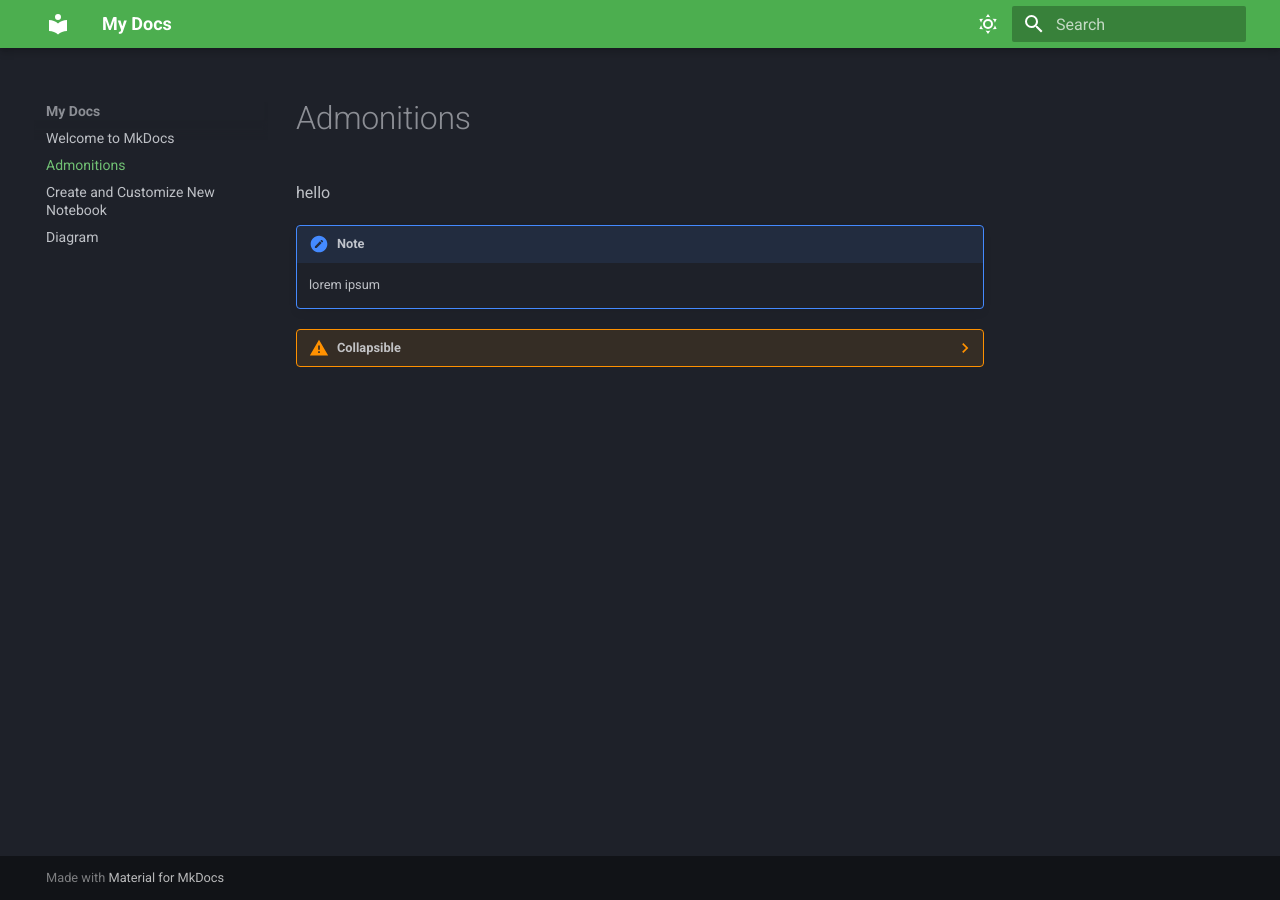
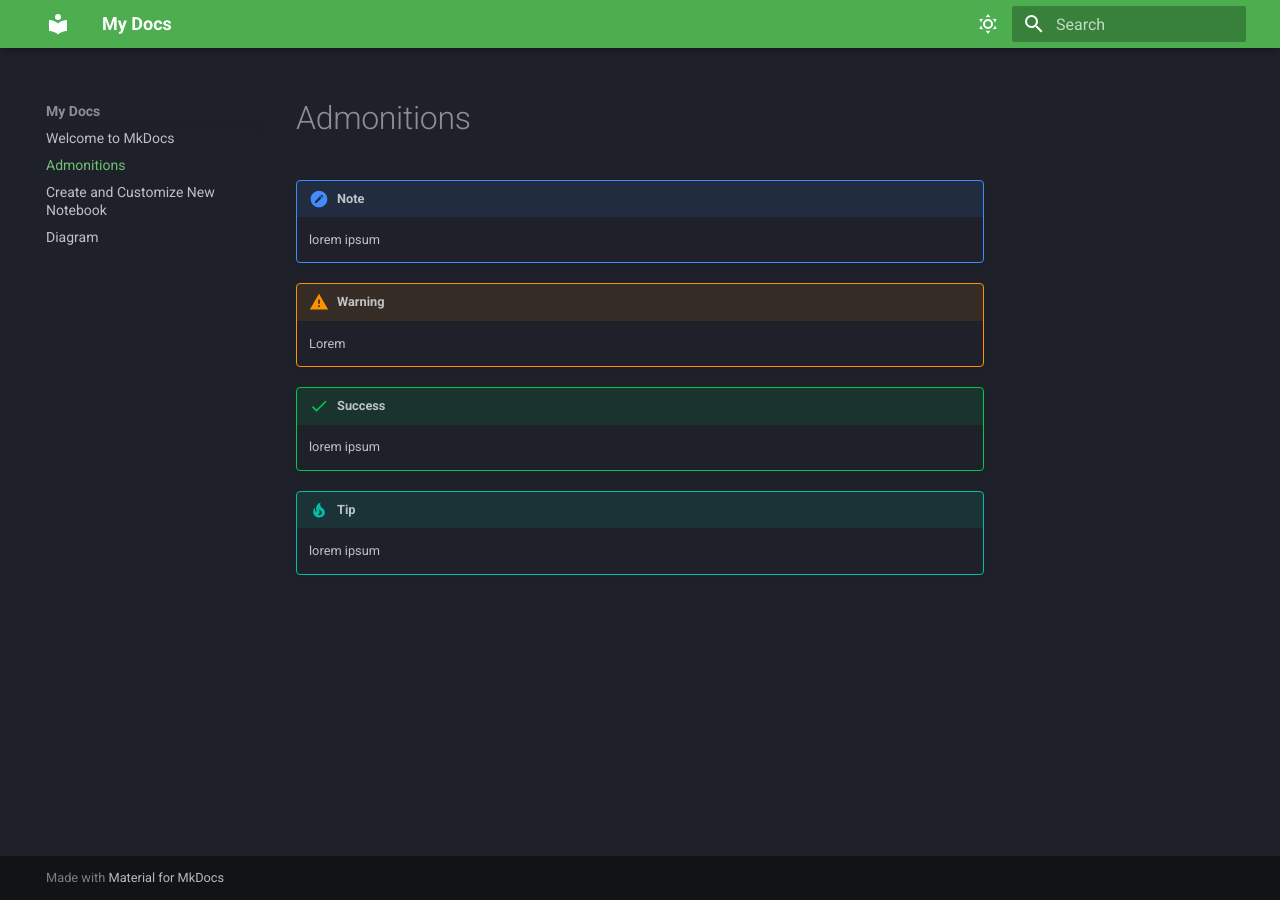
Before and after one commit to hmjkim/goodnotes-user-documentation, an MkDocs documentation site: the page built from docs/admonitions.md, in a window 1280 px wide. Built offline with MkDocs 1.6.1 and Material for MkDocs 9.7.7, drawn with Linux system fonts in a browser that asks for light colours.

Commit message:
Add admonitions for reference (to be deleted)

```diff
--- a/docs/admonitions.md
+++ b/docs/admonitions.md
@@ -1,7 +1,13 @@
-hello
+# Admonitions
 
 !!! note "Note"
     lorem ipsum
 
-??? warning "Collapsible"
+!!! warning "Warning"
     Lorem
+
+!!! success "Success"
+    lorem ipsum
+
+!!! tip "Tip"
+    lorem ipsum
```
